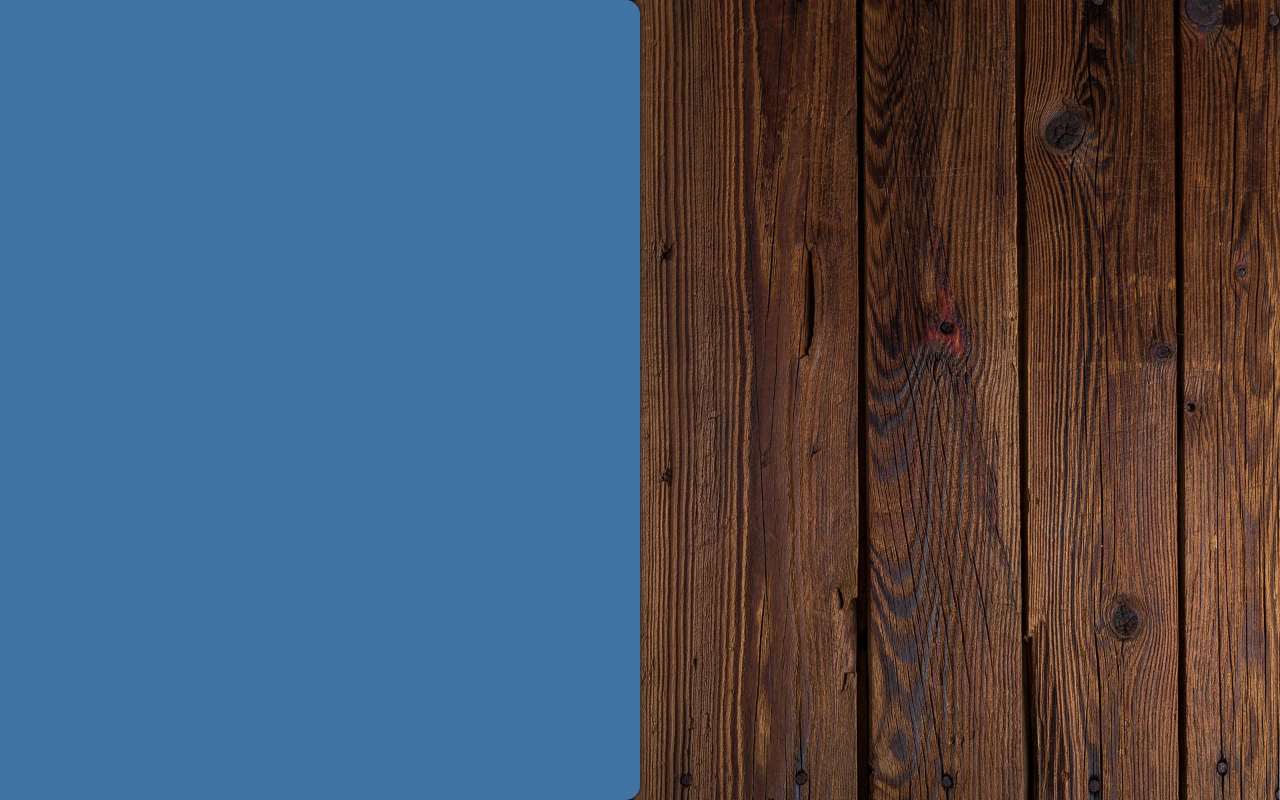
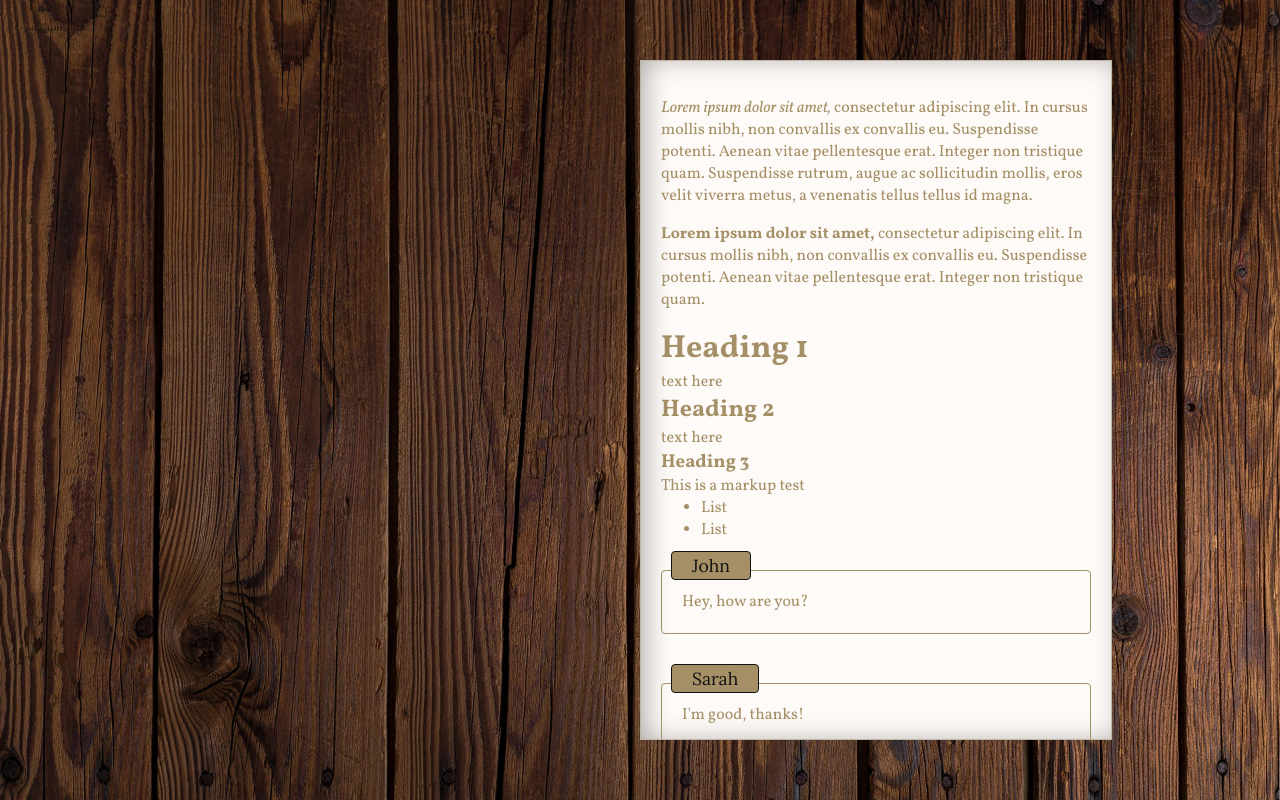
Before and after one commit to rhenoa24/Ultimania, an Angular app: page / in a window 1280 px wide. Built offline with nearby package versions, Linux system fonts and the light colour scheme.

Commit message:
flip page css only transformation

```diff
--- a/src/app/app.module.ts
+++ b/src/app/app.module.ts
@@ -7,13 +7,15 @@ import { AppComponent } from './app.component';
 import { FlipbookComponent } from './flipbook/flipbook.component';
 import { TxtToHtmlComponent } from './txt-to-html/txt-to-html.component';
 import { DialogBoxComponent } from './dialog-box/dialog-box.component';
+import { FlippageComponent } from './flippage/flippage.component';
 
 @NgModule({
   declarations: [
     AppComponent,
     FlipbookComponent,
     TxtToHtmlComponent,
-    DialogBoxComponent
+    DialogBoxComponent,
+    FlippageComponent
   ],
   imports: [
     BrowserModule,
--- a/src/app/flipbook/flipbook.component.css
+++ b/src/app/flipbook/flipbook.component.css
@@ -1,127 +1,18 @@
-.book {
-  width: 50vw;
+.book-frame {
+  width: 100%;
   height: 100%;
   position: relative;
   transition-duration: 1s;
-  perspective: 1500;
+  overflow: hidden;
 }
 
-input {
-  display: none;
+.page-wrapper {
+  position: absolute;
+  height: 90%;
+  width: 80%;
+  margin: auto;
+  top: 0;
+  bottom: 0;
+  left: 0;
+  right: 0;
 }
-
-.cover, .back-cover {
-  background-color: #4173a5;
-  width: 100%;
-  height: 100%;
-  border-radius: 0 15px 15px 0;
-  box-shadow: 0 0 5px rgb(41, 41, 41);
-  display: flex;
-  align-items: center;
-  justify-content: center;
-  transform-origin: center left;
-}
-
-.cover {
-  position: absolute;
-  z-index: 4;
-  transition: transform 1s;
-}
-
-  .cover label {
-    width: 100%;
-    height: 100%;
-    cursor: pointer;
-  }
-
-.back-cover {
-  position: relative;
-  z-index: -1;
-}
-
-.page {
-  position: absolute;
-  background-color: white;
-  width: 100%;
-  height: calc(100% - 20px);
-  border-radius: 0 15px 15px 0;
-  margin-top: 10px;
-  transform-origin: left;
-  transform-style: preserve-3d;
-  transform: rotateY(0deg);
-  transition-duration: 1.5s;
-}
-
-  .page img {
-    width: 100%;
-    height: 100%;
-    border-radius: 15px 0 0 15px;
-  }
-
-.front-page {
-  position: absolute;
-  width: 100%;
-  height: 100%;
-  backface-visibility: hidden;
-  box-sizing: border-box;
-  padding: 1rem;
-}
-
-.back-page {
-  transform: rotateY(180deg);
-  position: absolute;
-  width: 100%;
-  height: 100%;
-  backface-visibility: hidden;
-  z-index: 99;
-}
-
-.next, .prev {
-  position: absolute;
-  bottom: 1em;
-  cursor: pointer;
-}
-
-.next {
-  right: 1em;
-}
-
-.prev {
-  left: 1em;
-}
-
-#page1 {
-  z-index: 3;
-}
-
-#page2 {
-  z-index: 2;
-}
-
-#page3 {
-  z-index: 1;
-}
-
-#checkbox-cover:checked ~ .book {
-  transform: translateX(100%);
-}
-
-  #checkbox-cover:checked ~ .book .cover {
-    transition: transform 1.5s, z-index 0.5s 0.5s;
-    transform: rotateY(-180deg);
-    z-index: 1;
-  }
-
-  #checkbox-cover:checked ~ .book .page {
-    box-shadow: 0 0 3px rgb(99, 98, 98);
-  }
-
-#checkbox-page1:checked ~ .book #page1 {
-  transform: rotateY(-180deg);
-  z-index: 2;
-}
-
-#checkbox-page2:checked ~ .book #page2 {
-  transform: rotateY(-180deg);
-  z-index: 3;
-}
--- a/src/app/flipbook/flipbook.component.html
+++ b/src/app/flipbook/flipbook.component.html
@@ -1,37 +1,6 @@
-<input type="checkbox" id="checkbox-cover">
-
-<ng-container *ngFor="let id of pageIds">
-  <input type="checkbox" [id]="'checkbox-' + id">
-</ng-container>
-
-<div class="book">
-  <div class="cover">
-    <label for="checkbox-cover"></label>
+<div class="book-frame">
+  <div class="page-wrapper">
+    <flip-page Front="test.txt" Back="test.txt"></flip-page>
+    <flip-page Front="test.txt" Back="test.txt"></flip-page>
   </div>
-
-  <div class="page" id="page1">
-    <div class="front-page">
-      <txt-to-html filename="test.txt"></txt-to-html>
-      <label class="next" for="checkbox-page1">➡️</label>
-    </div>
-    <div class="back-page">
-      <h2>Page 1 Back</h2>
-      <label class="prev" for="checkbox-page1">⬅️</label>
-    </div>
-  </div>
-  <div class="page" id="page2">
-    <div class="front-page">
-      <h2>Page 2</h2>
-      <label class="next" for="checkbox-page2">➡️</label>
-    </div>
-    <div class="back-page">
-      <h2>Page 2 Back</h2>
-      <label class="prev" for="checkbox-page2">⬅️</label>
-    </div>
-  </div>
-  <div class="page" id="page3">
-      <h2>Page 3</h2>
-  </div>
-
-  <div class="back-cover"></div>
 </div>
--- /dev/null
+++ b/src/app/flippage/flippage.component.css
@@ -0,0 +1,56 @@
+:host {
+  position: absolute;
+  pointer-events: none;
+  width: 100%;
+  height: 100%;
+}
+
+.flip-page {
+  width: 100%;
+  height: 100%;
+  display: grid;
+  grid-template-columns: 1fr 1fr;
+  perspective: 2000px;
+  position: relative;
+}
+
+  .flip-page.flipped .front-page {
+    transform: rotateY(-180deg);
+    pointer-events: none;
+  }
+
+  .flip-page.flipped .back-page {
+    transform: rotateY(0deg);
+    pointer-events: all;
+  }
+
+  .front-page, .back-page {
+    width: calc(100% - 40px);
+    margin-top: 20px;
+    height: calc(100% - 40px);
+    backface-visibility: hidden;
+    transform-style: preserve-3d;
+    transition-duration: 1.5s;
+    padding: 20px;
+    overflow: hidden;
+    /**/
+    overflow: hidden;
+    background-color: #fdfaf7;
+    border: solid 1px #c2b5a3;
+  }
+
+.back-page {
+  transform-origin: right;
+  transform: rotateY(180deg);
+  box-shadow: inset -7px 0 30px -7px rgba(0, 0, 0, 0.4);
+  margin-left: 40px;
+  pointer-events: none;
+}
+
+.front-page {
+  transform-origin: left;
+  transform: rotateY(0deg);
+  box-shadow: inset 7px 0 30px -7px rgba(0,0,0,0.4);
+  margin-right: 40px;
+  pointer-events: all;
+}
--- /dev/null
+++ b/src/app/flippage/flippage.component.html
@@ -0,0 +1,8 @@
+<div class="flip-page" [class.flipped]="this.isFlipped">
+  <div class="back-page" (click)="pageFlip()">
+    <txt-to-html [filename]="Back"></txt-to-html>
+  </div>
+  <div class="front-page" (click)="pageFlip()">
+    <txt-to-html [filename]="Front"></txt-to-html>
+  </div>
+</div>
--- /dev/null
+++ b/src/app/flippage/flippage.component.ts
@@ -0,0 +1,26 @@
+import { ChangeDetectorRef, Component, EventEmitter, Input, Output } from '@angular/core';
+
+@Component({
+  selector: 'flip-page',
+  standalone: false,
+  templateUrl: './flippage.component.html',
+  styleUrl: './flippage.component.css'
+})
+export class FlippageComponent {
+  @Input() Front: string = '';
+  @Input() Back: string = '';
+  @Output() isFlippedChanged = new EventEmitter<boolean>();
+
+  protected isFlipped: boolean = false;
+
+  constructor(
+    private cdr: ChangeDetectorRef
+  ) { }
+
+  protected pageFlip(): void {
+    this.isFlipped = !this.isFlipped;
+    this.isFlippedChanged.emit(this.isFlipped);
+    this.cdr.detectChanges();
+  }
+
+}
```
